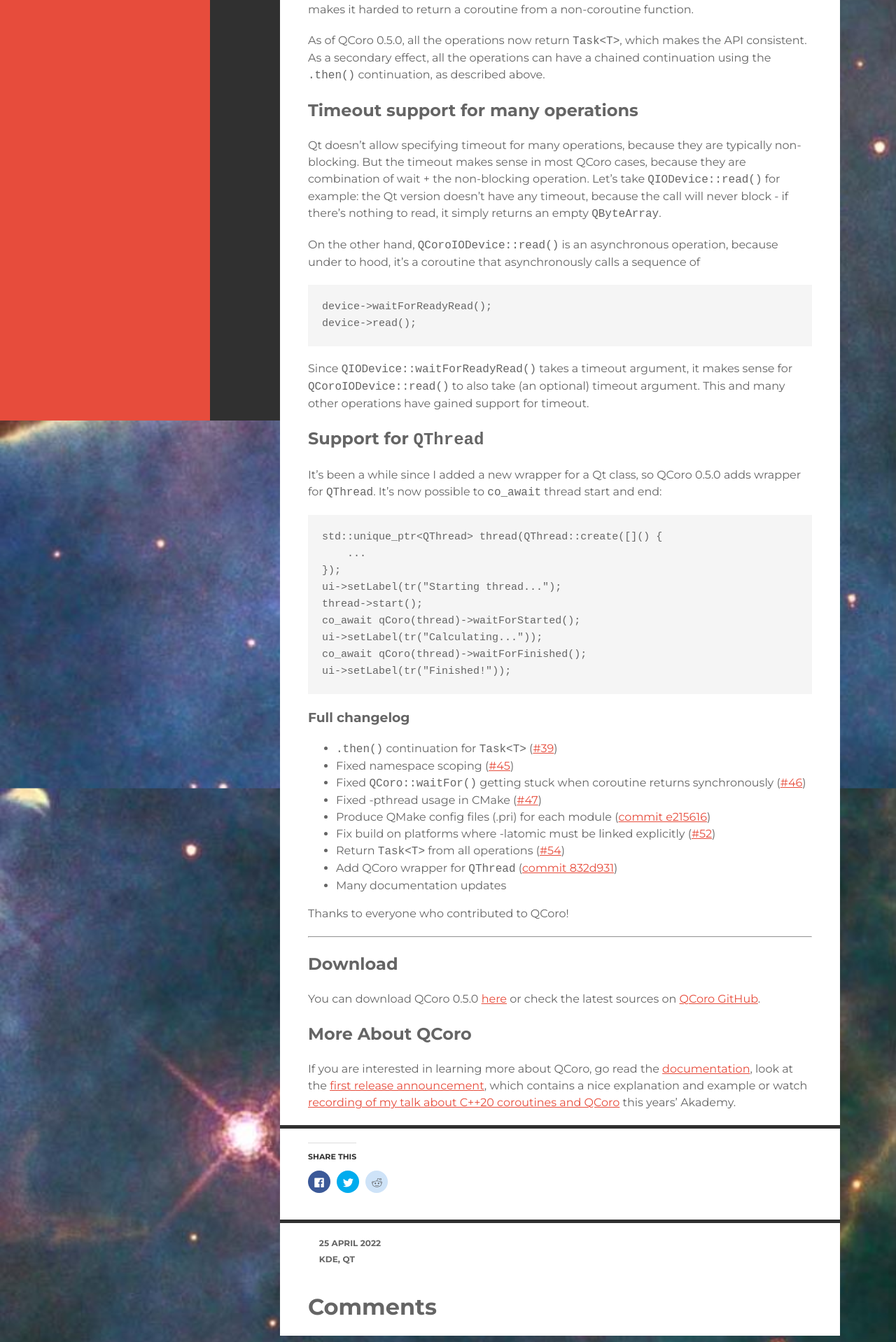
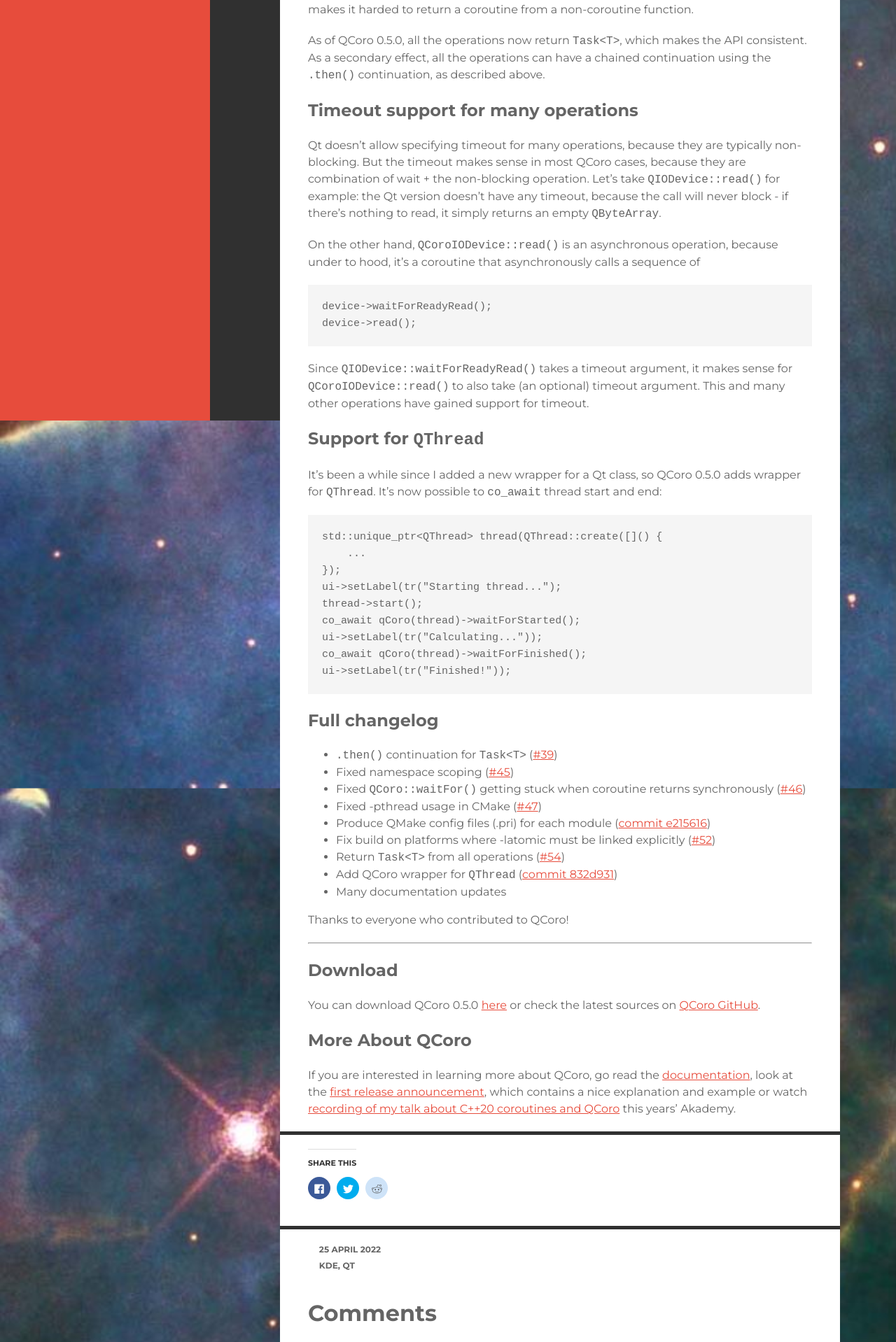
Before and after one commit to danvratil/dvratilcz, a Jekyll site: the page built from _posts/2022-04-25-qcoro-0.5.0-release-announcement.md, in a window 1280 px wide. Shown: the part 1199-3117 px from the top of the page at 70% size. Built offline with Jekyll 4.4.1, drawn with Linux system fonts in a browser that asks for light colours; some web fonts are replaced; comment, search, counter and statistics services are not loaded.

````diff
--- a/_posts/2022-04-25-qcoro-0.5.0-release-announcement.md
+++ b/_posts/2022-04-25-qcoro-0.5.0-release-announcement.md
@@ -88,7 +88,7 @@
 ui->setLabel(tr("Finished!"));
 ```
 
-### Full changelog
+## Full changelog
 
 * `.then()` continuation for `Task<T>` ([#39](https://github.com/danvratil/qcoro/pull/39))
 * Fixed namespace scoping ([#45](https://github.com/danvratil/qcoro/pull/45))
````
